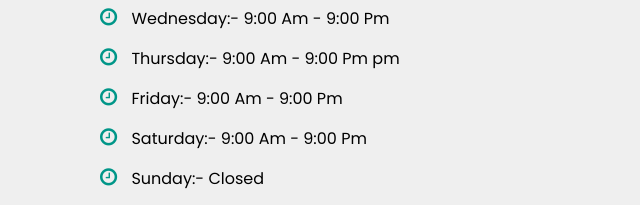
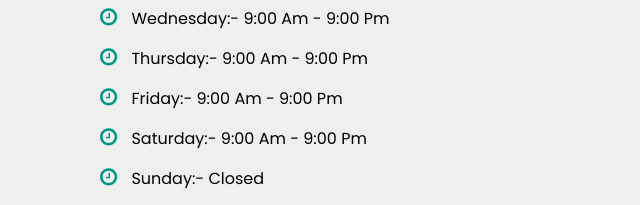
Before and after one commit to devito08/BestComputerEducation, a plain HTML site: page index.html in a window 1280 px wide. Shown: the part 9301-9506 px from the top of the page, 48-688 px from the left. Drawn offline with Linux system fonts and the light colour scheme.

Commit message:
Update index.html

```diff
--- a/index.html
+++ b/index.html
@@ -184,7 +184,7 @@
     <p><i class="fa fa-clock-o"></i> Monday:- 9:00 Am - 9:00 Pm</p>
     <p><i class="fa fa-clock-o"></i> Tuesday:- 9:00 Am - 9:00 Pm</p>
     <p><i class="fa fa-clock-o"></i> Wednesday:- 9:00 Am - 9:00 Pm</p>
-    <p><i class="fa fa-clock-o"></i> Thursday:- 9:00 Am - 9:00 Pm pm</p>
+    <p><i class="fa fa-clock-o"></i> Thursday:- 9:00 Am - 9:00 Pm</p>
     <p><i class="fa fa-clock-o"></i> Friday:- 9:00 Am - 9:00 Pm</p>
     <p><i class="fa fa-clock-o"></i> Saturday:- 9:00 Am - 9:00 Pm</p>
     <p><i class="fa fa-clock-o"></i> Sunday:- Closed</p>
```
